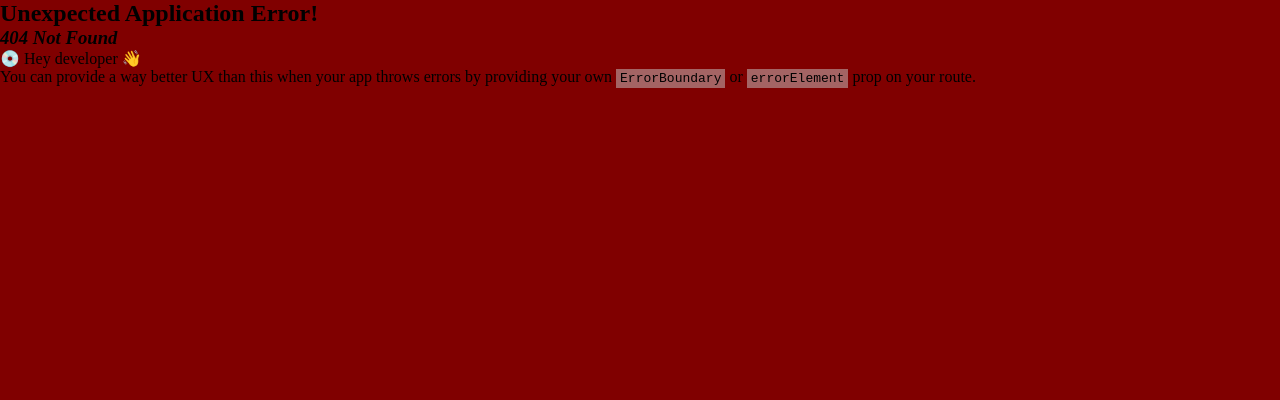
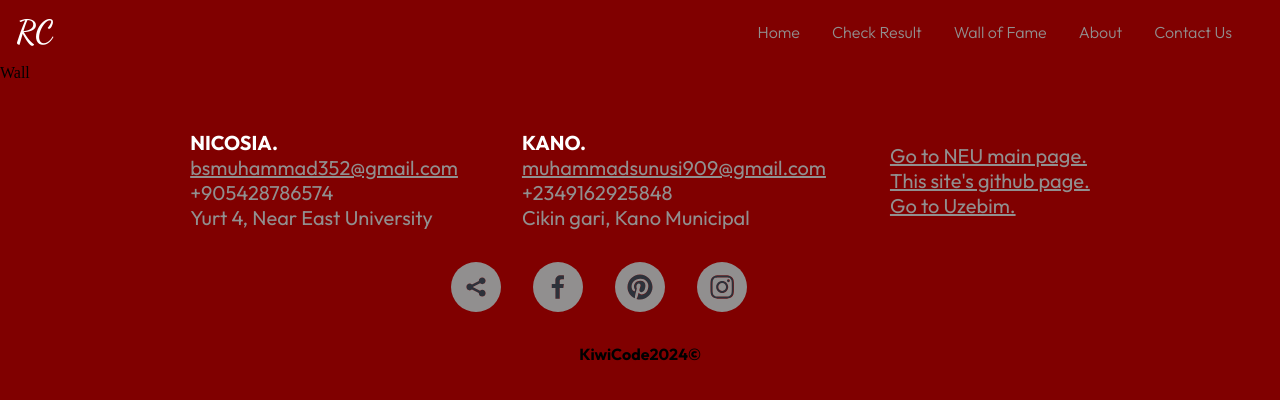
Before and after one commit to muhammad1966/ResultChecker, a React (Create React App) app: page /wall in a window 1280 px wide. Before the commit this address had no page. Shown: the top 400 px of the page. Built offline with nearby package versions, Linux system fonts and the light colour scheme.

Commit message:
sun-2nd-6-2024-1

```diff
--- /dev/null
+++ b/src/components/wall of fame/Wall.jsx
@@ -0,0 +1,8 @@
+import React from 'react'
+import './wall.css'
+
+export const Wall = () => {
+  return (
+    <div>Wall</div>
+  )
+}
--- a/src/index.js
+++ b/src/index.js
@@ -7,6 +7,7 @@ import { Home } from './components/home/Home';
 import { Footer } from './components/footer/Footer';
 import { Navbar } from './components/navbar/Navbar';
 import { Resul } from './components/result/Resul';
+import { Wall } from './components/wall of fame/Wall';
 
 
 const router = createBrowserRouter(
@@ -16,6 +17,7 @@ const router = createBrowserRouter(
       <Route path='footer' element={<Footer />} />
       <Route path='navbar' element = {<Navbar/>}/>
       <Route path='result' element={<Resul/>}/>
+      <Route path='wall' element = {<Wall/>}/>
     </Route>
   )
 )
```
Also changed, not shown: src/components/wall of fame/wall.css (added).
